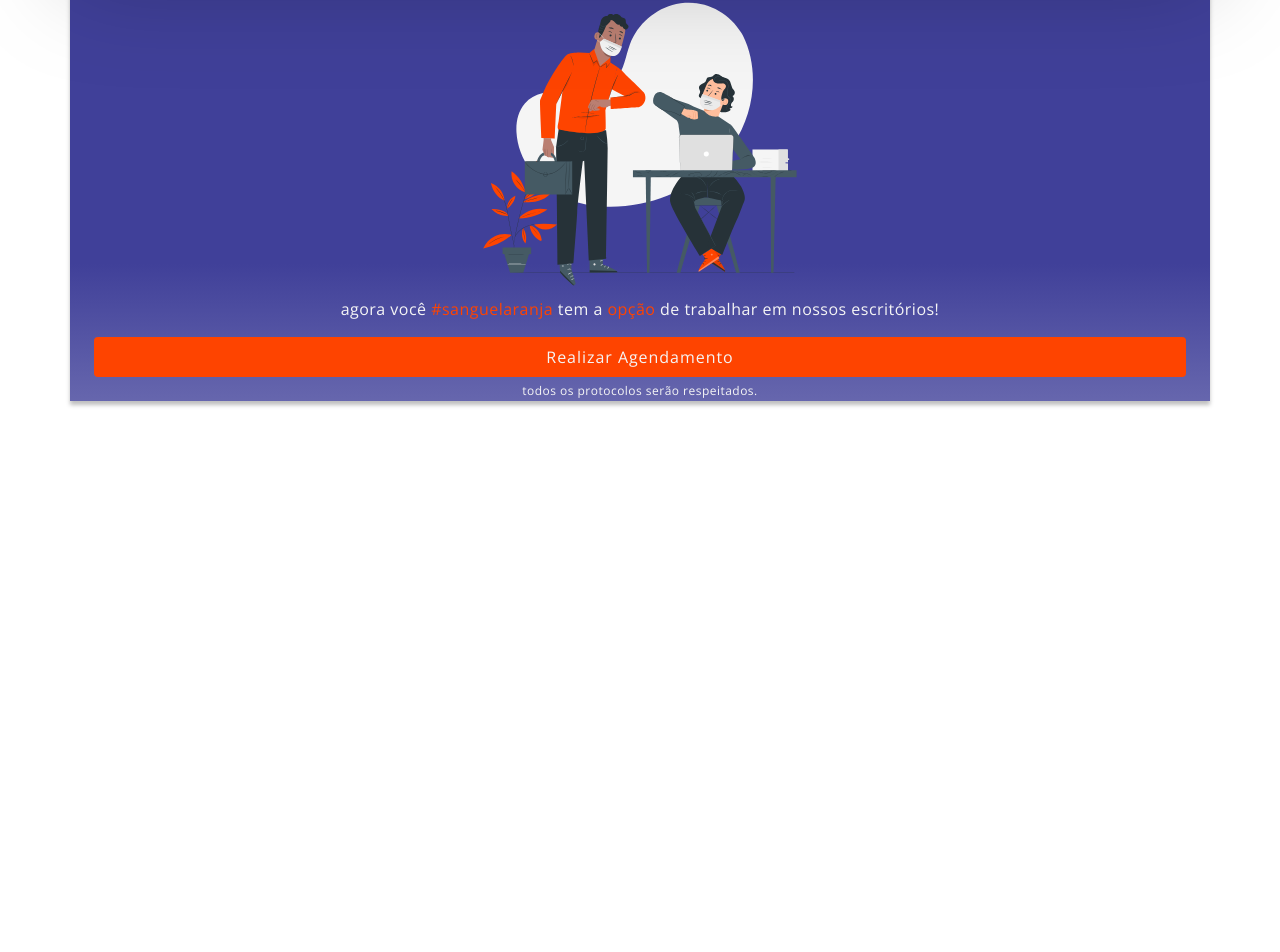
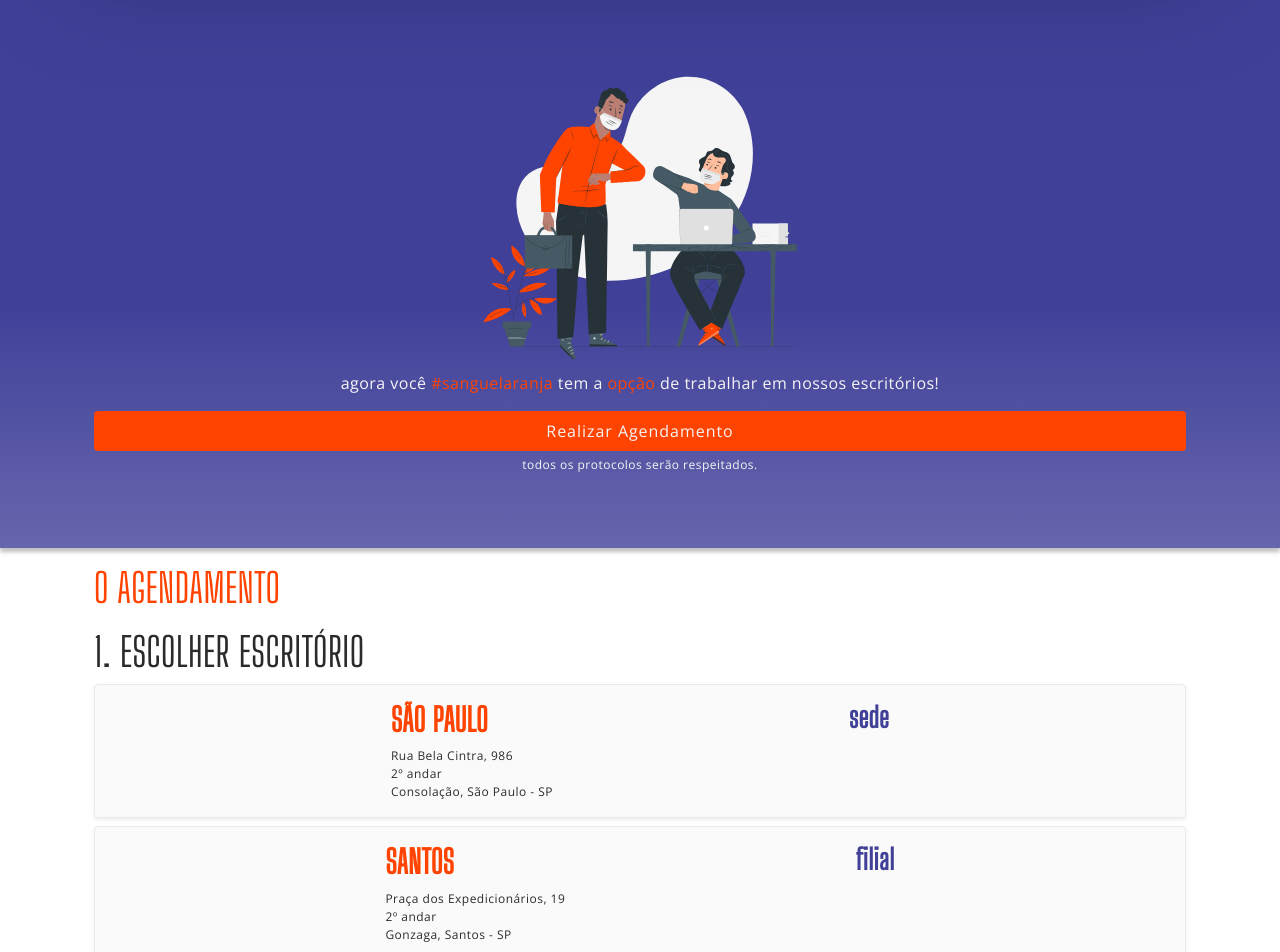
Before and after one commit to RickQs/imersaodev, a React (Create React App) app: page / in a window 1280 px wide. Shown: the part 252-1204 px from the top of the page. Before the commit the page ends 800 px from the top, so only its background shows below. Built offline with nearby package versions, Linux system fonts and the light colour scheme.

Commit message:
feat: implemented first step of O Agendamento

```diff
--- a/src/Pages/Home/Home.css
+++ b/src/Pages/Home/Home.css
@@ -1,34 +1,32 @@
 /* COLORS */
-.bgHeader {
+.bg-header {
     background: #4444AF;
     filter: drop-shadow(0px 25px 50px rgba(0, 0, 0, 0.25));
 }
 
-.bgLanding {
+.bg-landing {
     background: linear-gradient(180deg, #404099 69.34%, rgba(64, 64, 153, 0.8) 100%);
     box-shadow: 0px 4px 4px rgba(0, 0, 0, 0.25);
 }
 
-.bgOrange {
-    background-color: #FE4400;
-}
-.orange {
-    color: #FE4400;
+.bg-orange { background-color: #FE4400 }
+.orange { color: #FE4400 }
+
+.black { color: #2B2B2B }
+
+.purple { color: #404099 }
+
+.card {
+    background-color: #FAFAFA;
+    border-color: #EAEAEA;
 }
 
 /* TEXT */
-.title {
-    letter-spacing: .1em;
-}
+.title { letter-spacing: .1em }
 
-.text-content {
-    font-family: 'Open Sans';
-}
+.text-content { font-family: 'Open Sans' }
 
-.label {
-    font-size: 0.75rem;
-}
+.label { font-size: 0.75rem }
+.label-sm { font-size: 0.625rem }
 
-.fw-800 {
-    font-weight: 800;
-}
+.fw-800 { font-weight: 800 }
--- a/src/Pages/Home/Home.jsx
+++ b/src/Pages/Home/Home.jsx
@@ -9,13 +9,14 @@ const Home = () => {
 
     return (
         <React.Fragment>
-            <div className='container bgHeader pt-2 pb-3'>
+            <div className='bg-landing vh-100 d-flex flex-column'>
+                <div className='container bg-header pt-2 pb-3'>
                     <div className="container">
                         <img className='w-25' src={Logo} alt='Logo' />
-                    <p className='title fw-bold fs-1 mb-0 text-center'>ATIVIDADES PRESENCIAIS</p>
+                        <p className='title fs-1 mb-0 text-center'>ATIVIDADES PRESENCIAIS</p>
                     </div>
                 </div>
-            <div className='container bgLanding text-center'>
+                <div className='container text-center m-auto'>
                     <div className='container text-content'>
                         <img className='img-fluid' src={Workers} alt='Funcionários se cumprimentando' />
                         <p>
@@ -23,10 +24,53 @@ const Home = () => {
                             <span className='orange'> opção</span> de trabalhar em nossos
                             escritórios!
                         </p>
-                    <input className='bgOrange w-100 rounded-2 p-2' type='button' value='Realizar Agendamento' />
+                        <input className='bg-orange w-100 rounded-2 p-2' type='button' value='Realizar Agendamento' />
                         <span className='label'>todos os protocolos serão respeitados.</span>
                     </div>
                 </div>
+            </div>
+
+            <div className='container mt-3'>
+                <div className="container">
+                    <h1 className='orange'>O AGENDAMENTO</h1>
+                    <div className='mt-3'>
+                        <h1 className='black'>1. ESCOLHER ESCRITÓRIO</h1>
+                        <div className="d-flex flex-column w-100">
+                            <div className="card shadow-sm mb-2">
+                                <div className="d-flex align-items-center justify-content-evenly mt-3">
+                                    <div>
+                                        <h2 className='orange fw-800'>SÃO PAULO</h2>
+                                        <p className='black text-content label'>
+                                            Rua Bela Cintra, 986 <br />
+                                            2º andar <br />
+                                            Consolação, São Paulo - SP
+                                        </p>
+                                    </div>
+                                    <div className='align-self-start'>
+                                        <h3 className='purple fw-800'>sede</h3>
+                                    </div>
+                                </div>
+                            </div>
+                            <div className="card shadow-sm">
+                                <div className="d-flex align-items-center justify-content-evenly mt-3">
+                                    <div>
+                                        <h2 className='orange fw-800'>SANTOS</h2>
+                                        <p className='black text-content label'>
+                                            Praça dos Expedicionários, 19 <br />
+                                            2º andar <br />
+                                            Gonzaga, Santos - SP
+                                        </p>
+                                    </div>
+                                    <div className='align-self-start'>
+                                        <h3 className='purple fw-800'>filial</h3>
+                                    </div>
+                                </div>
+                            </div>
+                        </div>
+                    </div>
+                </div>
+            </div>
+
         </React.Fragment>
     )
 }
```
Lines whose indentation alone changed are shown as unchanged.
